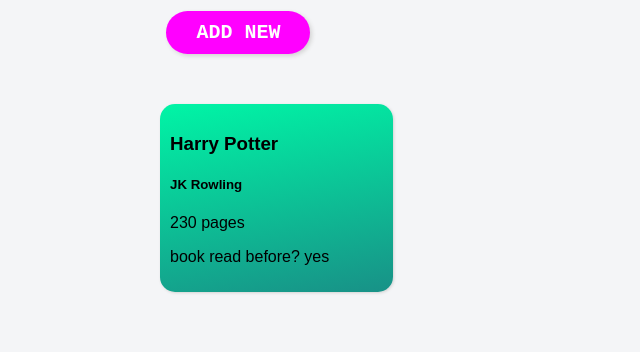
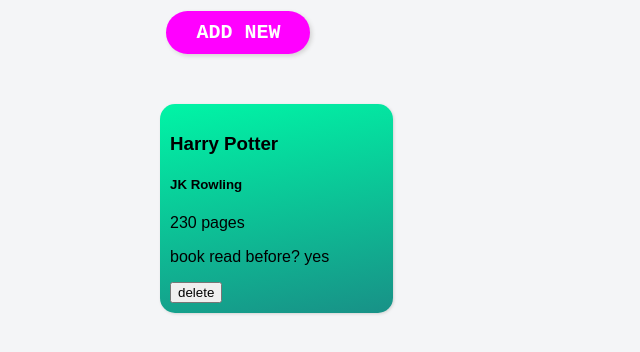
Before and after one commit to frannieziesemer/library, a website: page index.html in a window 1280 px wide. Shown: the part 146-498 px from the top of the page, without its empty margins (0-640 px from the left). Drawn offline with Linux system fonts and the light colour scheme.

Commit message:
add removeBook function

```diff
--- a/src/index.js
+++ b/src/index.js
@@ -95,24 +95,33 @@
     const authorElement = document.createElement('h5');
     const pagesElement = document.createElement('p');
     const readElement = document.createElement('p');
+    const removeButton = document.createElement('button');
 
     bookCard.classList.add('book-card');
     titleElement.classList.add('title');
     authorElement.classList.add('author');
     pagesElement.classList.add('pages');
-    readElement.classList.add('element');
+    readElement.classList.add('read');
+    removeButton.classList.add('remove-button');
 
     titleElement.textContent = book.title;
     authorElement.textContent = book.author;
     pagesElement.textContent = `${book.pages} pages`;
     readElement.textContent = `book read before? ${book.read}`;
+    removeButton.textContent = 'delete';
 
     cardsWrapper.appendChild(bookCard);
     bookCard.appendChild(titleElement);
     bookCard.appendChild(authorElement);
     bookCard.appendChild(pagesElement);
     bookCard.appendChild(readElement);
+    bookCard.appendChild(removeButton);
 
+    //set index number as data attribute
+    let indexNumber = myLibrary.length -1;
+    bookCard.setAttribute('data-index', indexNumber);
+
+    removeButton.addEventListener('click', removeBook);
 }
 /**
  * Append existing Book Cards to Html - loops through {@link myLibrary} array and calls the {@link createBookCard} function
@@ -140,6 +149,18 @@
 }
 
 
+/**
+ * Function to remove a book object from array and from dom
+ * @param {Event} event - event listener on delete button
+ */
+const removeBook = (event) => {
+    let indexOfBook = event.target.parentElement.dataset.index;
+    myLibrary.splice(indexOfBook, 1);
+    event.target.parentElement.remove();
+    console.log(myLibrary);
+}
+
+
 
 //add event listener to form submit button
 newBookForm.addEventListener('submit', (event) => {
--- a/src/styles.css
+++ b/src/styles.css
@@ -14,6 +14,11 @@
     font-weight: 400;
     font-size: 48px;
 }
+
+button:hover {
+    cursor:pointer;
+}
+
 .new-book-button {
     color: white;
     font-size: 20px;
@@ -102,7 +107,6 @@
 }
 #submit-new-book:hover {
     background-color: rgb(0,245,166);
-    cursor:pointer;
 }
 #submit-new-book:disabled {
     background-color: rgba(0, 245, 167, 0.425);
@@ -117,6 +121,5 @@
 #exit-form:hover {
     background: magenta;
     color: white;
-    cursor:pointer;
 
 }
```
